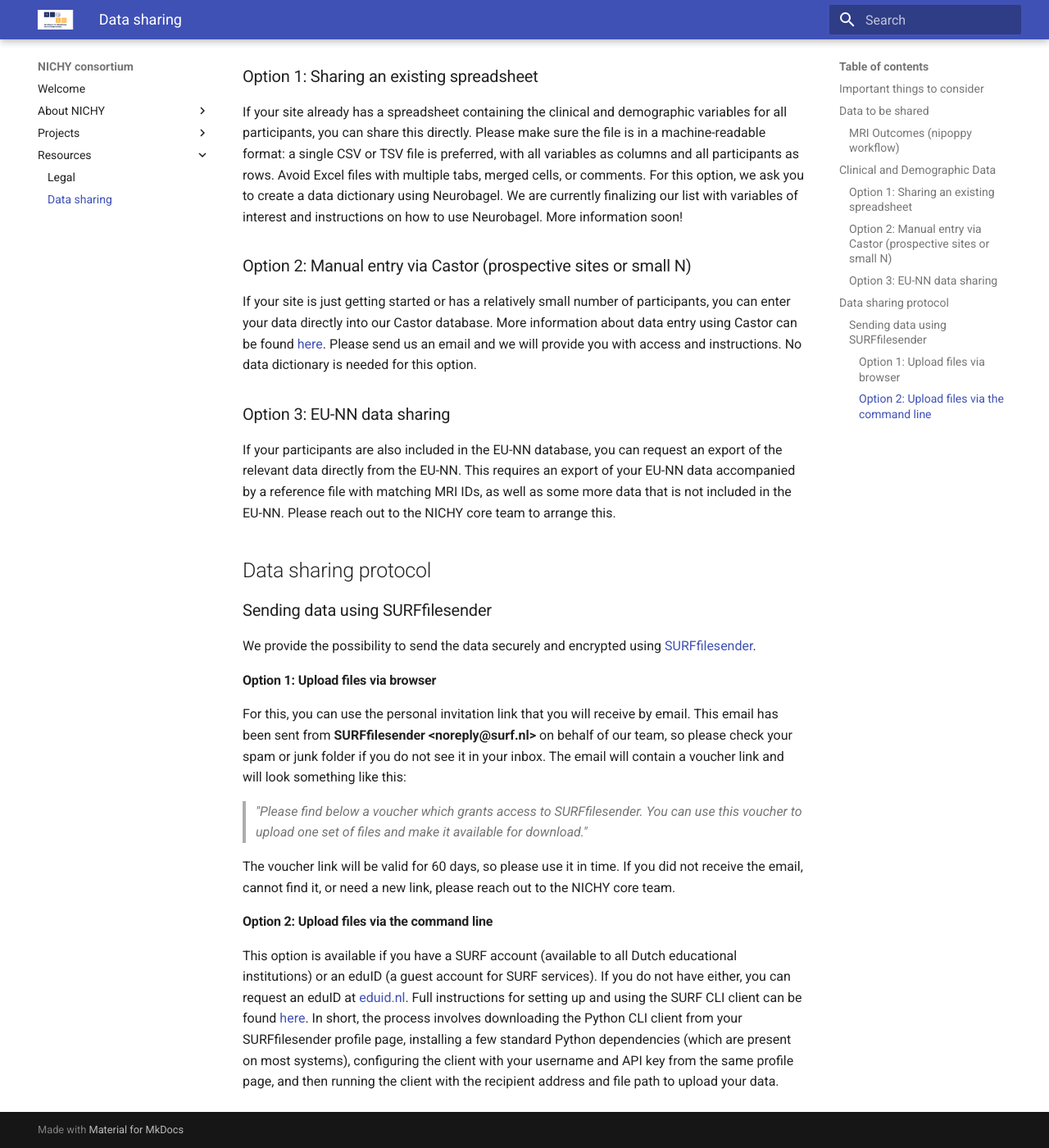
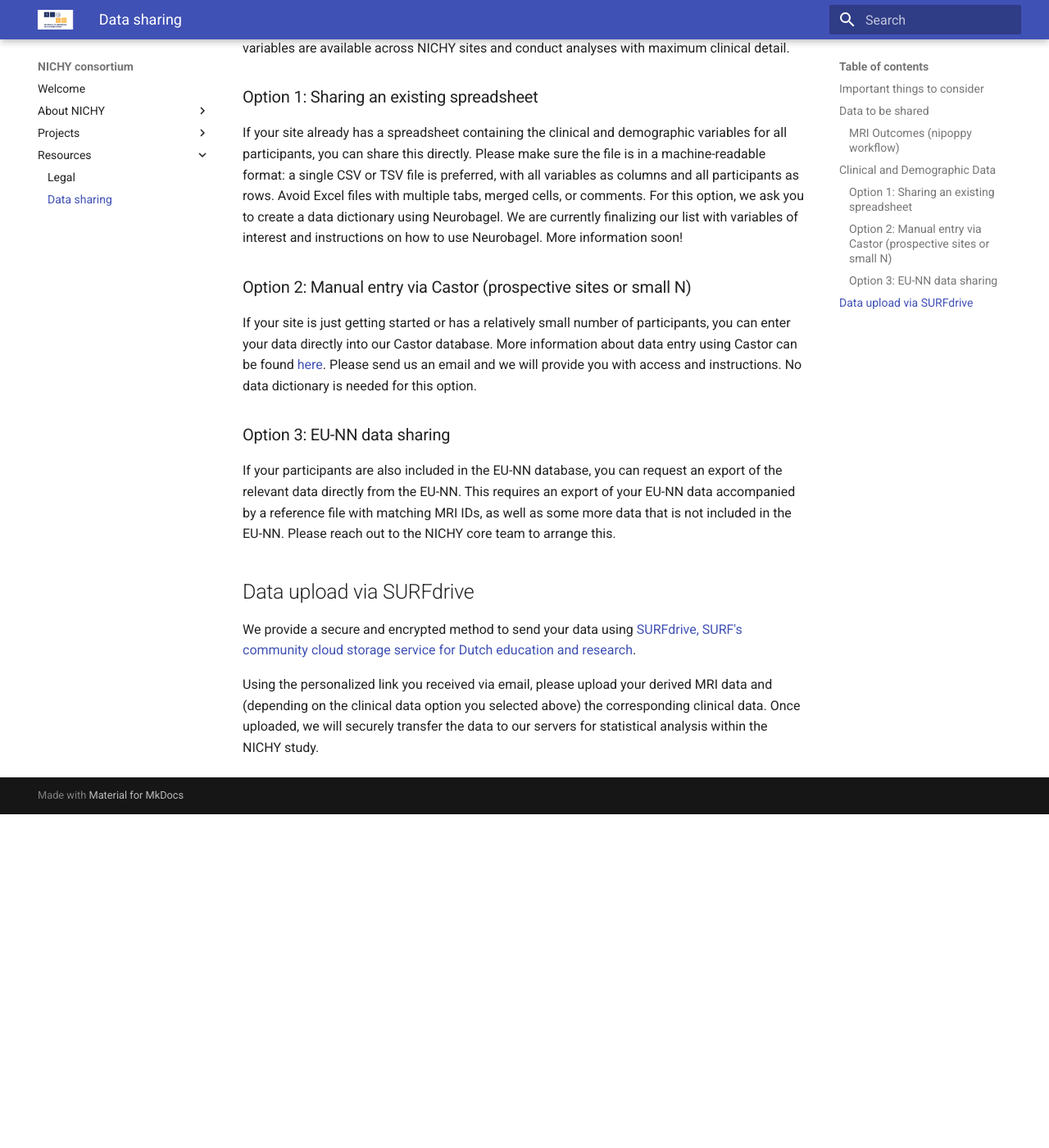
Before and after one commit to nichy-consortium/nichy, an MkDocs documentation site: the page built from docs/resources/how_to_guides/data_sharing.md, in a window 1280 px wide and 1400 px high, scrolled down 1251 px. Shown: the whole window at 82% size. Built offline with MkDocs 1.6.1 and Material for MkDocs 9.7.7, drawn with Linux system fonts in a browser that asks for light colours; after the commit the page ends 2244 px from its top, so only the background shows below that.

Commit message:
Update data_sharing.md

```diff
--- a/docs/resources/how_to_guides/data_sharing.md
+++ b/docs/resources/how_to_guides/data_sharing.md
@@ -39,7 +39,7 @@
 
 ## Clinical and Demographic Data
 
-Depending on your site's situation, we ask you to share clinical and demographic data using one of the following three options:
+Please share all available clinical and demographic data using one of the following three options. It is important for us to receive as comprehensive a dataset as possible so we can identify which variables are available across NICHY sites and conduct analyses with maximum clinical detail.
 
 ### Option 1: Sharing an existing spreadsheet
 
@@ -53,19 +53,8 @@
 
 If your participants are also included in the EU-NN database, you can request an export of the relevant data directly from the EU-NN. This requires an export of your EU-NN data accompanied by a reference file with matching MRI IDs, as well as some more data that is not included in the EU-NN. Please reach out to the NICHY core team to arrange this.
 
+## Data upload via SURFdrive
 
+We provide a secure and encrypted method to send your data using [SURFdrive, SURF's community cloud storage service for Dutch education and research](https://www.surf.nl/en/services/storage-data-management/surfdrive).
 
-## Data sharing protocol
-
-### Sending data using SURFfilesender
-We provide the possibility to send the data securely and encrypted using [SURFfilesender](https://www.surf.nl/en/services/storage-data-management/surffilesender).
-
-#### Option 1: Upload files via browser
-For this, you can use the personal invitation link that you will receive by email. This email has been sent from **SURFfilesender <noreply@surf.nl\>** on behalf of our team, so please check your spam or junk folder if you do not see it in your inbox. The email will contain a voucher link and will look something like this:
->*"Please find below a voucher which grants access to SURFfilesender. You can use this voucher to upload one set of files and make it available for download."*
-
-The voucher link will be valid for 60 days, so please use it in time. If you did not receive the email, cannot find it, or need a new link, please reach out to the NICHY core team.
-
-#### Option 2: Upload files via the command line
-
-This option is available if you have a SURF account (available to all Dutch educational institutions) or an eduID (a guest account for SURF services). If you do not have either, you can request an eduID at [eduid.nl](eduid.nl). Full instructions for setting up and using the SURF CLI client can be found [here](https://servicedesk.surf.nl/wiki/spaces/WIKI/pages/198967770/SURFfilesender+CLI+client). In short, the process involves downloading the Python CLI client from your SURFfilesender profile page, installing a few standard Python dependencies (which are present on most systems), configuring the client with your username and API key from the same profile page, and then running the client with the recipient address and file path to upload your data.
+Using the personalized link you received via email, please upload your derived MRI data and (depending on the clinical data option you selected above) the corresponding clinical data. Once uploaded, we will securely transfer the data to our servers for statistical analysis within the NICHY study.
```
